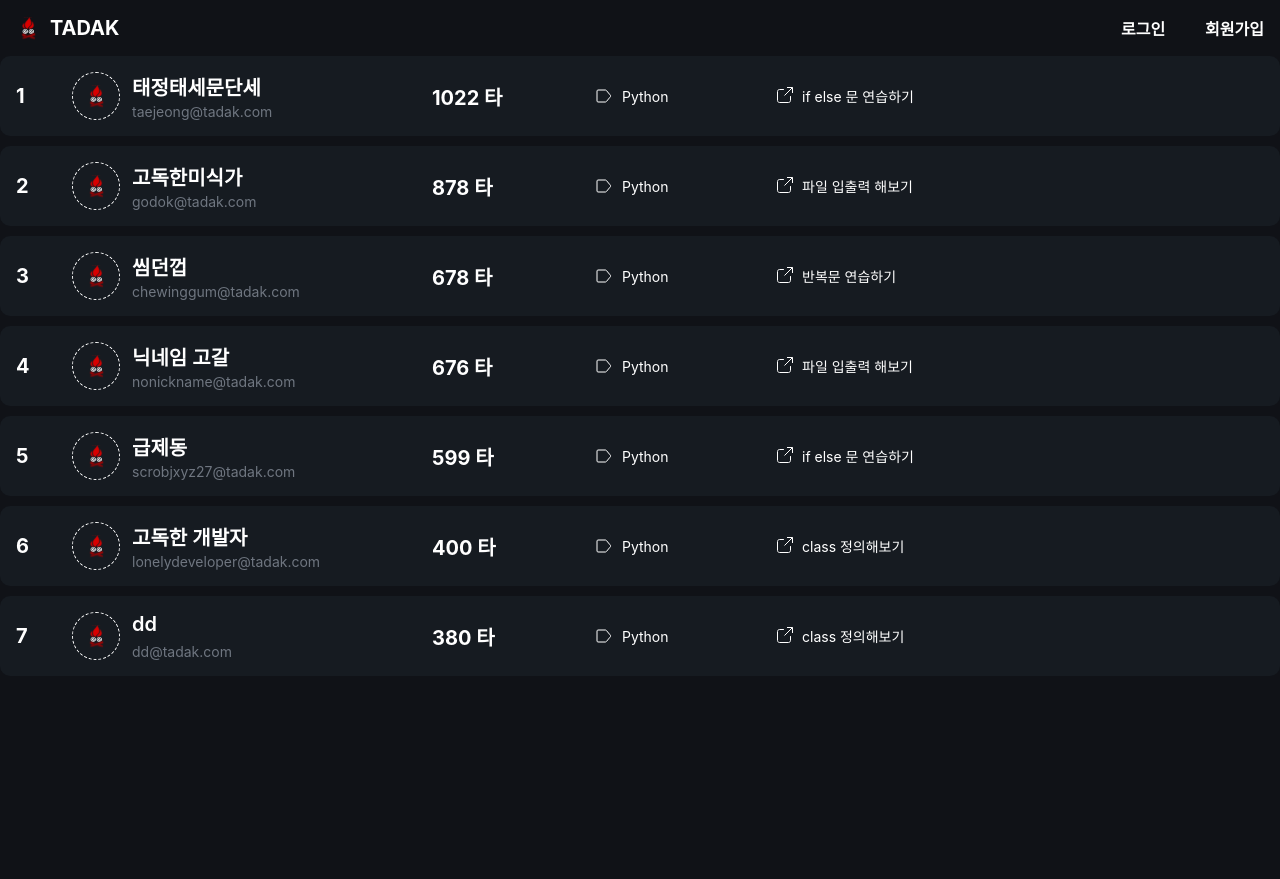
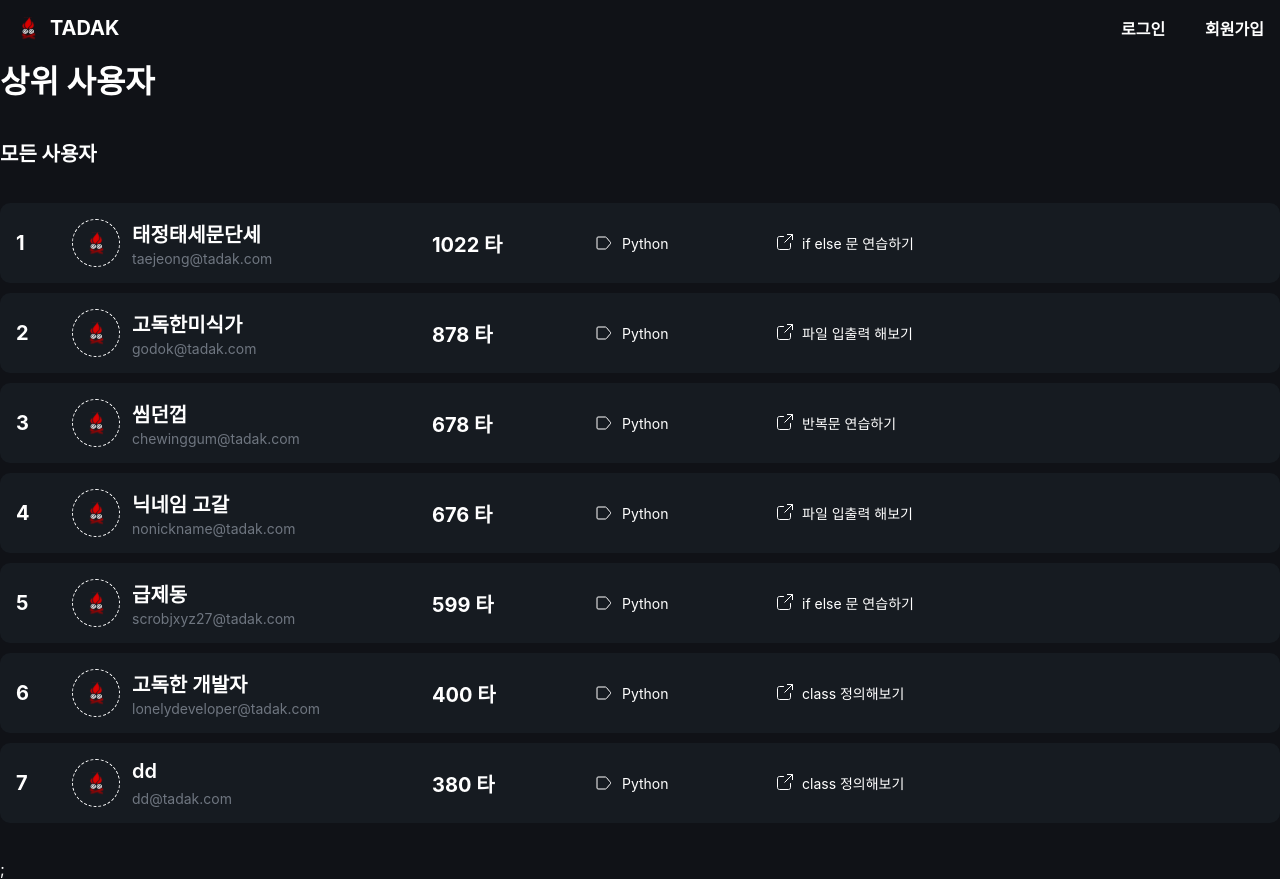
Before and after one commit to team-tadak/tadak-frontend, a React (Create React App) app: page /leaderboard in a window 1280 px wide. Before the commit the page ends 800 px from the top, so only its background shows below. Built offline with nearby package versions, Linux system fonts and the light colour scheme; a web font is replaced by a local one.

Commit message:
feat: LeaderBoard 페이지에 애니메이션 적용 및 '상위 사용자', '모든 사용자' 텍스트 추가

```diff
--- a/src/pages/Leaderboard/index.js
+++ b/src/pages/Leaderboard/index.js
@@ -1,8 +1,28 @@
 import LeaderBoard from "components/LeaderBoard";
+import {
+  LeaderBoardAllRankingText,
+  LeaderBoardPageContainer,
+  LeaderBoardTopRankingText,
+} from "pages/Leaderboard/styles";
 import React from "react";
-
+import { defaultFadeInVariants, staggerQuarter } from "styles/motions";
 function Leaderboard() {
-  return <LeaderBoard />;
+  return (
+    <LeaderBoardPageContainer
+      variants={staggerQuarter}
+      initial="initial"
+      whileInView="animate"
+      exit="exit"
+    >
+      <LeaderBoardTopRankingText variants={defaultFadeInVariants}>
+        상위 사용자
+      </LeaderBoardTopRankingText>
+      <LeaderBoardAllRankingText variants={defaultFadeInVariants}>
+        모든 사용자
+      </LeaderBoardAllRankingText>
+      <LeaderBoard />;
+    </LeaderBoardPageContainer>
+  );
 }
 
 export default Leaderboard;
--- /dev/null
+++ b/src/pages/Leaderboard/styles.js
@@ -0,0 +1,18 @@
+import styled from "@emotion/styled";
+import { motion } from "framer-motion";
+
+export const LeaderBoardPageContainer = styled(motion.main)`
+  display: flex;
+  flex-direction: column;
+  row-gap: 36px;
+`;
+export const LeaderBoardTopRankingText = styled(motion.div)`
+  font-size: 32px;
+  font-weight: 700;
+  color: ${({ theme }) => theme.color.white};
+`;
+export const LeaderBoardAllRankingText = styled(motion.div)`
+  font-size: 20px;
+  font-weight: 700;
+  color: ${({ theme }) => theme.color.white};
+`;
```
